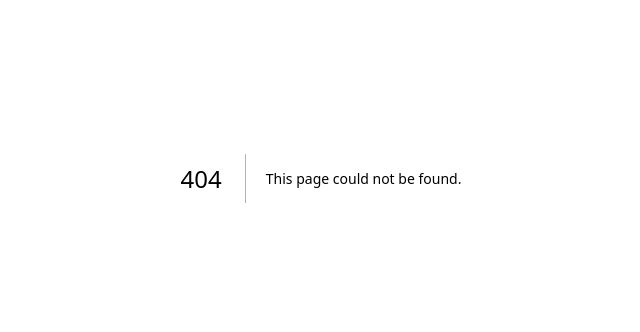
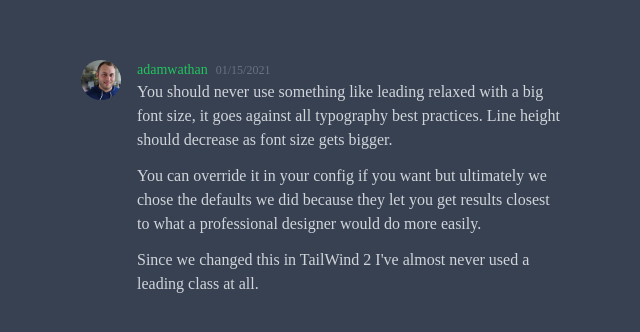
Before and after one commit to LutherTS/build-ui-tailwind-mastery, a Next.js app: page /intro in a window 1280 px wide. Before the commit this address had no page. Shown: the part 222-554 px from the top of the page, without its empty margins (319-959 px from the left). Built offline with nearby package versions, Linux system fonts and the light colour scheme.

Commit message:
(pages) folder.

```diff
--- /dev/null
+++ b/app/(pages)/intro/page.tsx
@@ -0,0 +1,51 @@
+import Image from "next/image";
+
+export default function Intro() {
+  return (
+    <div className="bg-gray-700 text-white min-h-screen flex items-center justify-center">
+      <div className="max-w-lg space-y-1">
+        <div className="flex hover:bg-gray-800/30 px-4 py-1">
+          <div className="relative flex-shrink-0 size-10 rounded-full overflow-hidden mr-4">
+            <Image
+              src="/adamwathan.jpeg"
+              alt="Adam Wathan, creator of Tailwind"
+              // width={40}
+              // height={40}
+              fill
+            />
+          </div>
+          <div>
+            <p className="flex items-baseline">
+              <span className="text-green-500 mr-2 text-sm font-medium">
+                adamwathan
+              </span>
+              <span className="text-gray-500 text-xs">01/15/2021</span>
+            </p>
+            <p className="text-gray-300">
+              You should never use something like leading relaxed with a big
+              font size, it goes against all typography best practices. Line
+              height should decrease as font size gets bigger.
+            </p>
+          </div>
+        </div>
+        <div className="flex hover:bg-gray-800/30 px-4 py-1">
+          <div>
+            <p className="text-gray-300 ml-14">
+              You can override it in your config if you want but ultimately we
+              chose the defaults we did because they let you get results closest
+              to what a professional designer would do more easily.
+            </p>
+          </div>
+        </div>
+        <div className="flex hover:bg-gray-800/30 px-4 py-1">
+          <div>
+            <p className="text-gray-300 ml-14">
+              Since we changed this in TailWind 2 I've almost never used a
+              leading class at all.
+            </p>
+          </div>
+        </div>
+      </div>
+    </div>
+  );
+}
--- /dev/null
+++ b/app/(pages)/page.tsx
@@ -0,0 +1,51 @@
+import Image from "next/image";
+
+export default function Home() {
+  return (
+    <div className="bg-gray-700 text-white min-h-screen flex items-center justify-center">
+      <div className="max-w-lg space-y-1">
+        <div className="flex hover:bg-gray-800/30 px-4 py-1">
+          <div className="relative flex-shrink-0 size-10 rounded-full overflow-hidden mr-4">
+            <Image
+              src="/adamwathan.jpeg"
+              alt="Adam Wathan, creator of Tailwind"
+              // width={40}
+              // height={40}
+              fill
+            />
+          </div>
+          <div>
+            <p className="flex items-baseline">
+              <span className="text-green-500 mr-2 text-sm font-medium">
+                adamwathan
+              </span>
+              <span className="text-gray-500 text-xs">01/15/2021</span>
+            </p>
+            <p className="text-gray-300">
+              You should never use something like leading relaxed with a big
+              font size, it goes against all typography best practices. Line
+              height should decrease as font size gets bigger.
+            </p>
+          </div>
+        </div>
+        <div className="flex hover:bg-gray-800/30 px-4 py-1">
+          <div>
+            <p className="text-gray-300 ml-14">
+              You can override it in your config if you want but ultimately we
+              chose the defaults we did because they let you get results closest
+              to what a professional designer would do more easily.
+            </p>
+          </div>
+        </div>
+        <div className="flex hover:bg-gray-800/30 px-4 py-1">
+          <div>
+            <p className="text-gray-300 ml-14">
+              Since we changed this in TailWind 2 I've almost never used a
+              leading class at all.
+            </p>
+          </div>
+        </div>
+      </div>
+    </div>
+  );
+}
--- a/app/page.tsx
+++ /dev/null
@@ -1,100 +0,0 @@
-import Image from "next/image";
-
-export default function Home() {
-  return (
-    <div className="font-sans grid grid-rows-[20px_1fr_20px] items-center justify-items-center min-h-screen p-8 pb-20 gap-16 sm:p-20">
-      <main className="flex flex-col gap-8 row-start-2 items-center sm:items-start">
-        <Image
-          className="dark:invert"
-          src="/next.svg"
-          alt="Next.js logo"
-          width={180}
-          height={38}
-          priority
-        />
-        <ol className="font-mono list-inside list-decimal text-sm text-center sm:text-left">
-          <li className="mb-2">
-            Get started by editing{" "}
-            <code className="bg-black/[.05] dark:bg-white/[.06] px-1 py-0.5 rounded font-semibold">
-              app/page.tsx
-            </code>
-          </li>
-          <li>Save and see your changes instantly.</li>
-        </ol>
-
-        <div className="flex gap-4 items-center flex-col sm:flex-row">
-          <a
-            className="rounded-full border border-solid border-transparent transition-colors flex items-center justify-center bg-foreground text-background gap-2 hover:bg-[#383838] dark:hover:bg-[#ccc] text-sm sm:text-base h-10 sm:h-12 px-4 sm:px-5"
-            href="https://vercel.com/new?utm_source=create-next-app&utm_medium=appdir-template-tw&utm_campaign=create-next-app"
-            target="_blank"
-            rel="noopener noreferrer"
-          >
-            <Image
-              className="dark:invert"
-              src="/vercel.svg"
-              alt="Vercel logomark"
-              width={20}
-              height={20}
-            />
-            Deploy now
-          </a>
-          <a
-            className="rounded-full border border-solid border-black/[.08] dark:border-white/[.145] transition-colors flex items-center justify-center hover:bg-[#f2f2f2] dark:hover:bg-[#1a1a1a] hover:border-transparent text-sm sm:text-base h-10 sm:h-12 px-4 sm:px-5 sm:min-w-44"
-            href="https://nextjs.org/docs?utm_source=create-next-app&utm_medium=appdir-template-tw&utm_campaign=create-next-app"
-            target="_blank"
-            rel="noopener noreferrer"
-          >
-            Read our docs
-          </a>
-        </div>
-      </main>
-      <footer className="row-start-3 flex gap-6 flex-wrap items-center justify-center">
-        <a
-          className="flex items-center gap-2 hover:underline hover:underline-offset-4"
-          href="https://nextjs.org/learn?utm_source=create-next-app&utm_medium=appdir-template-tw&utm_campaign=create-next-app"
-          target="_blank"
-          rel="noopener noreferrer"
-        >
-          <Image
-            aria-hidden
-            src="/file-text.svg"
-            alt="File icon"
-            width={16}
-            height={16}
-          />
-          Learn
-        </a>
-        <a
-          className="flex items-center gap-2 hover:underline hover:underline-offset-4"
-          href="https://vercel.com/templates?framework=next.js&utm_source=create-next-app&utm_medium=appdir-template-tw&utm_campaign=create-next-app"
-          target="_blank"
-          rel="noopener noreferrer"
-        >
-          <Image
-            aria-hidden
-            src="/window.svg"
-            alt="Window icon"
-            width={16}
-            height={16}
-          />
-          Examples
-        </a>
-        <a
-          className="flex items-center gap-2 hover:underline hover:underline-offset-4"
-          href="https://nextjs.org?utm_source=create-next-app&utm_medium=appdir-template-tw&utm_campaign=create-next-app"
-          target="_blank"
-          rel="noopener noreferrer"
-        >
-          <Image
-            aria-hidden
-            src="/globe.svg"
-            alt="Globe icon"
-            width={16}
-            height={16}
-          />
-          Go to nextjs.org →
-        </a>
-      </footer>
-    </div>
-  );
-}
```
Also changed, not shown: public/adamwathan.jpeg (added).
